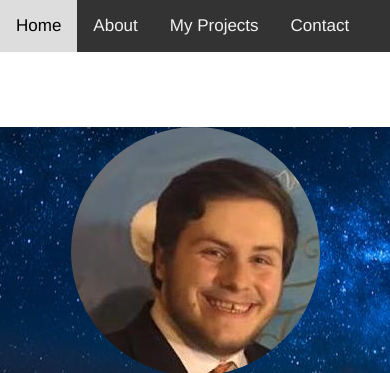
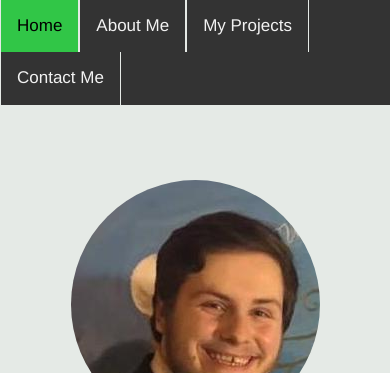
Before and after one commit to Hobbit224/portfolio-1, a plain HTML site: page index.html in a window 390 px wide. Shown: the top 373 px of the page. Drawn offline with Linux system fonts and the light colour scheme.

Commit message:
swapped folder files

```diff
--- a/css/styles.css
+++ b/css/styles.css
@@ -5,16 +5,17 @@
 	margin-top: 75px;
 }
 .background{
-	/*background-color: lightgray;*/
-	/*background-image: url('../images/cover.jpg');*/
+	background-color: #e5eae6;
 }
 .name-header{
 	font-size: 200%;
 	font-family: ‘American Typewriter’, ‘Courier New’, Courier, Monaco, mono;
 }
 .cover-image{
-	background: url('../images/cover2.jpeg') no-repeat center;
-	background-repeat: no-repeat;
+	background-image: ('../images/cover3.jpeg')
+	/*background: url('../images/cover3.jpeg') no-repeat center;*/
+	/*background-repeat: no-repeat;*/
+	/*margin-top: 0px;*/
 }
 
 /* Add a black background color to the top navigation */
@@ -32,11 +33,13 @@
     padding: 14px 16px;
     text-decoration: none;
     font-size: 17px;
+    border-left: 1px solid #e5eae6;
+    border-right: 1px solid #e5eae6;
 }
 
 /* Change the color of links on hover */
 .topnav a:hover {
-    background-color: #ddd;
+    background-color: #31c647;
     color: black;
 }
 
@@ -45,4 +48,4 @@
     background-color: #4CAF50;
     color: white;
 }
-Try it Yourself »
+/*Try it Yourself »*/
--- a/index.html
+++ b/index.html
@@ -12,18 +12,18 @@
 
 
 </head>
-<body>
+<body class="background">
 
 <div class="topnav" id="myTopnav">
-  <a href="#home">Home</a>
-  <a href="#about">About</a>
-  <a href="#projects">My Projects</a>
-  <a href="#contact">Contact</a>
+  <a href="index.html">Home</a>
+  <a href="aboutme.html">About Me</a>
+  <a href="myprojects.html">My Projects</a>
+  <a href="contactme.html">Contact Me</a>
 </div>
 
-<div class="container">
+<div class="container cover-image">
 	<div class="row">
-		<div class="col-md-12 cover-image">
+		<div class="col-md-12">
 			<img src="./images/profile-smaller.jpeg" class="profile-pic">
 		</div>
 		<div class="row">
```
Also changed, not shown: aboutme.html (added, +22 -0 lines), contactme.html (added, +21 -0 lines), myprojects.html (added, +21 -0 lines), 1 other file.
